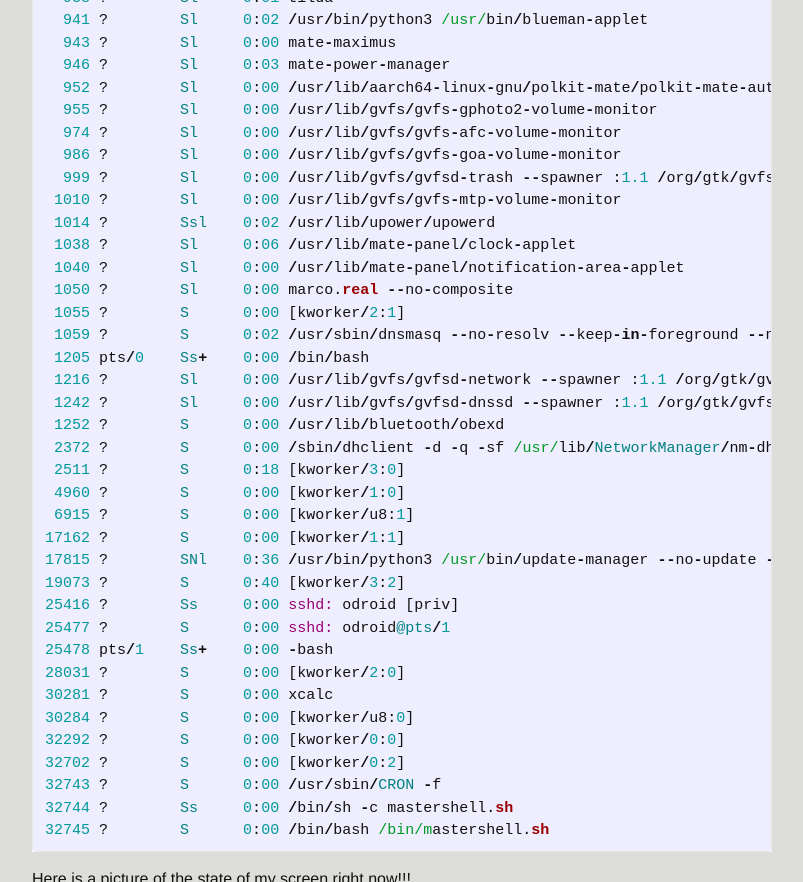
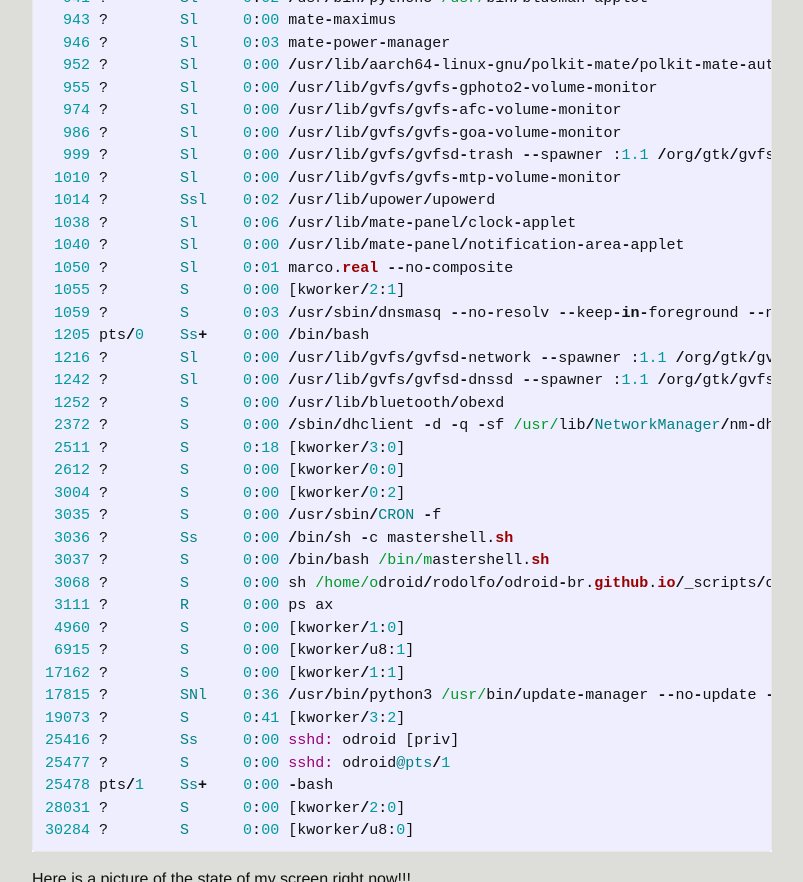
Before and after one commit to robsonneto5pi/odroid-br.github.io, a Jekyll site: the page built from _posts/2016-07-13-televator.markdown, in a window 1280 px wide and 1400 px high, scrolled down 4009 px, cut to the strip 0-882 px from the top of the window. Shown: the whole strip, without its empty margins (238-1041 px from the left). Built offline with Jekyll 4.4.1, drawn with Linux system fonts in a browser that asks for light colours; some of the changed text lies outside the part shown.

Commit message:
2016-07-13-televator.markdown

```diff
--- a/_posts/2016-07-13-televator.markdown
+++ b/_posts/2016-07-13-televator.markdown
@@ -31,7 +31,7 @@ Comando usado para ver quem está conectado: who -a
 LOGIN      tty1         2016-02-11 12:28               646 id=tty1
 LOGIN      ttyS0        2016-02-11 12:28               643 id=tyS0
 odroid   + tty7         2016-02-11 12:28  old          708 (:0)
-odroid   + pts/1        2016-07-13 19:36 00:47       25416 (192.168.1.32)
+odroid   + pts/1        2016-07-13 19:36 01:17       25416 (192.168.1.32)
 {% endhighlight %}
 
 Informações sobre minha cpu (comando usado: lscpu)
@@ -60,7 +60,7 @@ Linux odroid64 3.14.65-61 #1 SMP PREEMPT Wed May 25 03:16:39 BRT 2016 aarch64 aa
     2 ?        S      0:00 [kthreadd]
     3 ?        S      0:01 [ksoftirqd/0]
     5 ?        S<     0:00 [kworker/0:0H]
-    7 ?        S      0:02 [rcu_preempt]
+    7 ?        S      0:03 [rcu_preempt]
     8 ?        S      0:00 [rcu_sched]
     9 ?        S      0:00 [rcu_bh]
    10 ?        S      0:00 [migration/0]
@@ -130,15 +128,16 @@ Linux odroid64 3.14.65-61 #1 SMP PREEMPT Wed May 25 03:16:39 BRT 2016 aarch64 aa
   433 ?        Ssl    0:00 /usr/sbin/rsyslogd -n
   438 ?        Ssl    0:01 /usr/lib/accountsservice/accounts-daemon
   439 ?        Ssl    0:00 /usr/sbin/ModemManager
+  440 ?        S      0:00 xcalc
   443 ?        Ss     0:07 /usr/bin/dbus-daemon --system --address=systemd: --nofork --nopidfile --systemd-activation
   450 ?        S      0:00 avahi-daemon: chroot helper
-  486 ?        Ssl    0:54 /usr/sbin/NetworkManager --no-daemon
+  486 ?        Ssl    0:55 /usr/sbin/NetworkManager --no-daemon
   488 ?        Ss     0:00 /usr/sbin/cron -f
   490 ?        Ssl    0:00 /usr/sbin/cups-browsed
   582 ?        Ss     0:00 /usr/sbin/sshd -D
   587 ?        Ssl    0:00 /usr/lib/policykit-1/polkitd --no-debug
   604 ?        Ssl    0:00 /usr/sbin/lightdm
-  618 tty7     Ss+   13:48 /usr/lib/xorg/Xorg -core :0 -seat seat0 -auth /var/run/lightdm/root/:0 -nolisten tcp vt7 -novtswitch
+  618 tty7     Ss+   13:49 /usr/lib/xorg/Xorg -core :0 -seat seat0 -auth /var/run/lightdm/root/:0 -nolisten tcp vt7 -novtswitch
   643 ttyS0    Ss+    0:00 /sbin/agetty --keep-baud 115200 38400 9600 ttyS0 vt220
   646 tty1     Ss+    0:00 /sbin/agetty --noclear tty1 linux
   650 ?        Ss     0:14 /usr/sbin/ntpd -p /var/run/ntpd.pid -g -u 119:125
@@ -187,31 +186,32 @@ Linux odroid64 3.14.65-61 #1 SMP PREEMPT Wed May 25 03:16:39 BRT 2016 aarch64 aa
  1014 ?        Ssl    0:02 /usr/lib/upower/upowerd
  1038 ?        Sl     0:06 /usr/lib/mate-panel/clock-applet
  1040 ?        Sl     0:00 /usr/lib/mate-panel/notification-area-applet
- 1050 ?        Sl     0:00 marco.real --no-composite
+ 1050 ?        Sl     0:01 marco.real --no-composite
  1055 ?        S      0:00 [kworker/2:1]
- 1059 ?        S      0:02 /usr/sbin/dnsmasq --no-resolv --keep-in-foreground --no-hosts --bind-interfaces --pid-file=/var/run/NetworkManager/dnsmasq.pid --listen-address=127.0.1.1 --cache-size=0 --proxy-dnssec --enable-dbus=org.freedesktop.NetworkManager.dnsmasq --conf-dir=/etc/NetworkManager/dnsmasq.d
+ 1059 ?        S      0:03 /usr/sbin/dnsmasq --no-resolv --keep-in-foreground --no-hosts --bind-interfaces --pid-file=/var/run/NetworkManager/dnsmasq.pid --listen-address=127.0.1.1 --cache-size=0 --proxy-dnssec --enable-dbus=org.freedesktop.NetworkManager.dnsmasq --conf-dir=/etc/NetworkManager/dnsmasq.d
  1205 pts/0    Ss+    0:00 /bin/bash
  1216 ?        Sl     0:00 /usr/lib/gvfs/gvfsd-network --spawner :1.1 /org/gtk/gvfs/exec_spaw/1
  1242 ?        Sl     0:00 /usr/lib/gvfs/gvfsd-dnssd --spawner :1.1 /org/gtk/gvfs/exec_spaw/3
  1252 ?        S      0:00 /usr/lib/bluetooth/obexd
  2372 ?        S      0:00 /sbin/dhclient -d -q -sf /usr/lib/NetworkManager/nm-dhcp-helper -pf /var/run/dhclient-eth0.pid -lf /var/lib/NetworkManager/dhclient-468ede86-35c2-47ec-bc19-ca930e001090-eth0.lease -cf /var/lib/NetworkManager/dhclient-eth0.conf eth0
  2511 ?        S      0:18 [kworker/3:0]
+ 2612 ?        S      0:00 [kworker/0:0]
+ 3004 ?        S      0:00 [kworker/0:2]
+ 3035 ?        S      0:00 /usr/sbin/CRON -f
+ 3036 ?        Ss     0:00 /bin/sh -c mastershell.sh
+ 3037 ?        S      0:00 /bin/bash /bin/mastershell.sh
+ 3068 ?        S      0:00 sh /home/odroid/rodolfo/odroid-br.github.io/_scripts/odroid-monitor.sh
+ 3111 ?        R      0:00 ps ax
  4960 ?        S      0:00 [kworker/1:0]
  6915 ?        S      0:00 [kworker/u8:1]
 17162 ?        S      0:00 [kworker/1:1]
 17815 ?        SNl    0:36 /usr/bin/python3 /usr/bin/update-manager --no-update --no-focus-on-map
-19073 ?        S      0:40 [kworker/3:2]
+19073 ?        S      0:41 [kworker/3:2]
 25416 ?        Ss     0:00 sshd: odroid [priv]
 25477 ?        S      0:00 sshd: odroid@pts/1
 25478 pts/1    Ss+    0:00 -bash
 28031 ?        S      0:00 [kworker/2:0]
-30281 ?        S      0:00 xcalc
 30284 ?        S      0:00 [kworker/u8:0]
-32292 ?        S      0:00 [kworker/0:0]
-32702 ?        S      0:00 [kworker/0:2]
-32743 ?        S      0:00 /usr/sbin/CRON -f
-32744 ?        Ss     0:00 /bin/sh -c mastershell.sh
-32745 ?        S      0:00 /bin/bash /bin/mastershell.sh
 {% endhighlight %}
 
 Here is a picture of the state of my screen right now!!!
```
Also changed, not shown: other parts of _posts/2016-07-13-televator.markdown (+4 -6 lines).
